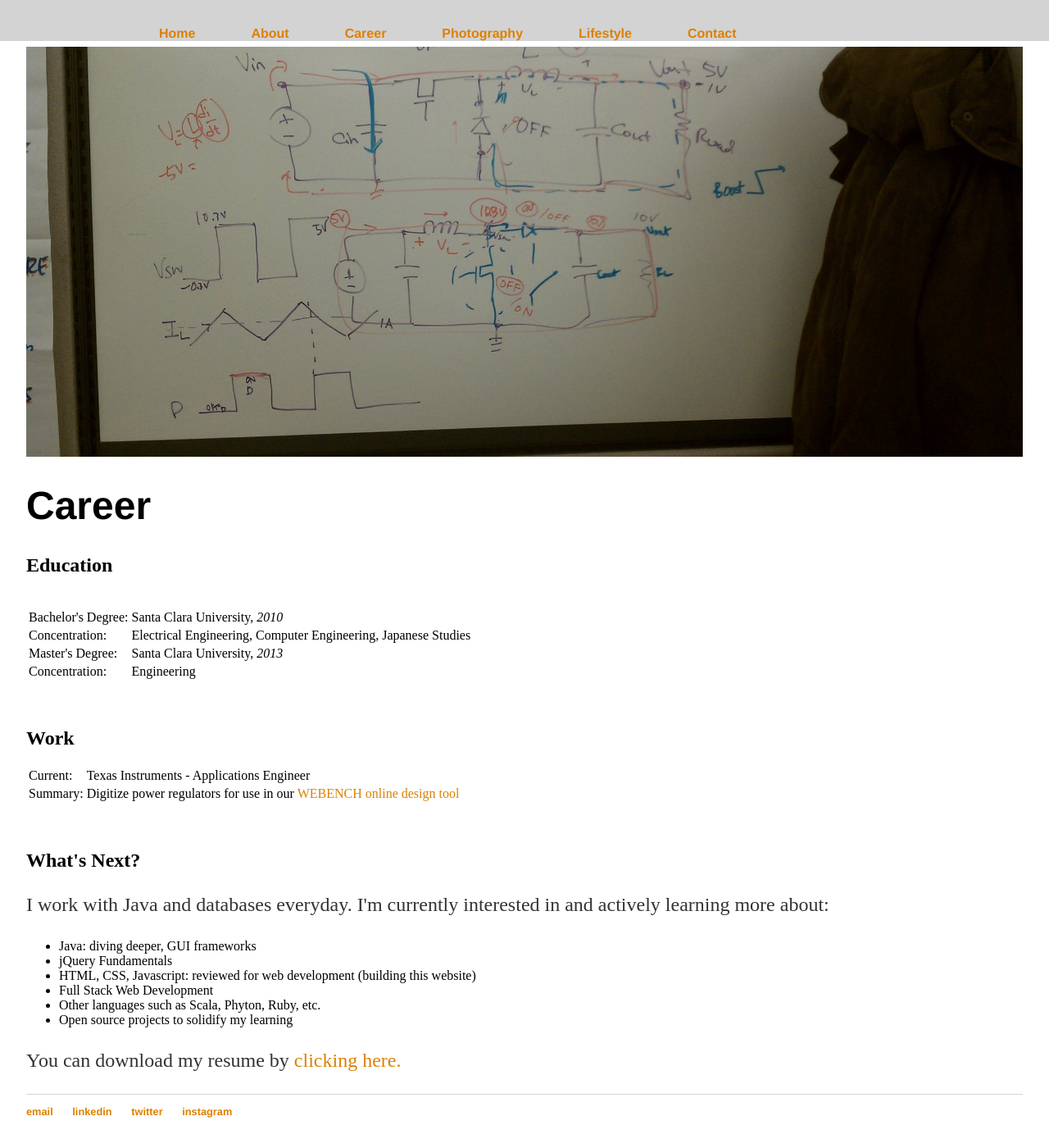
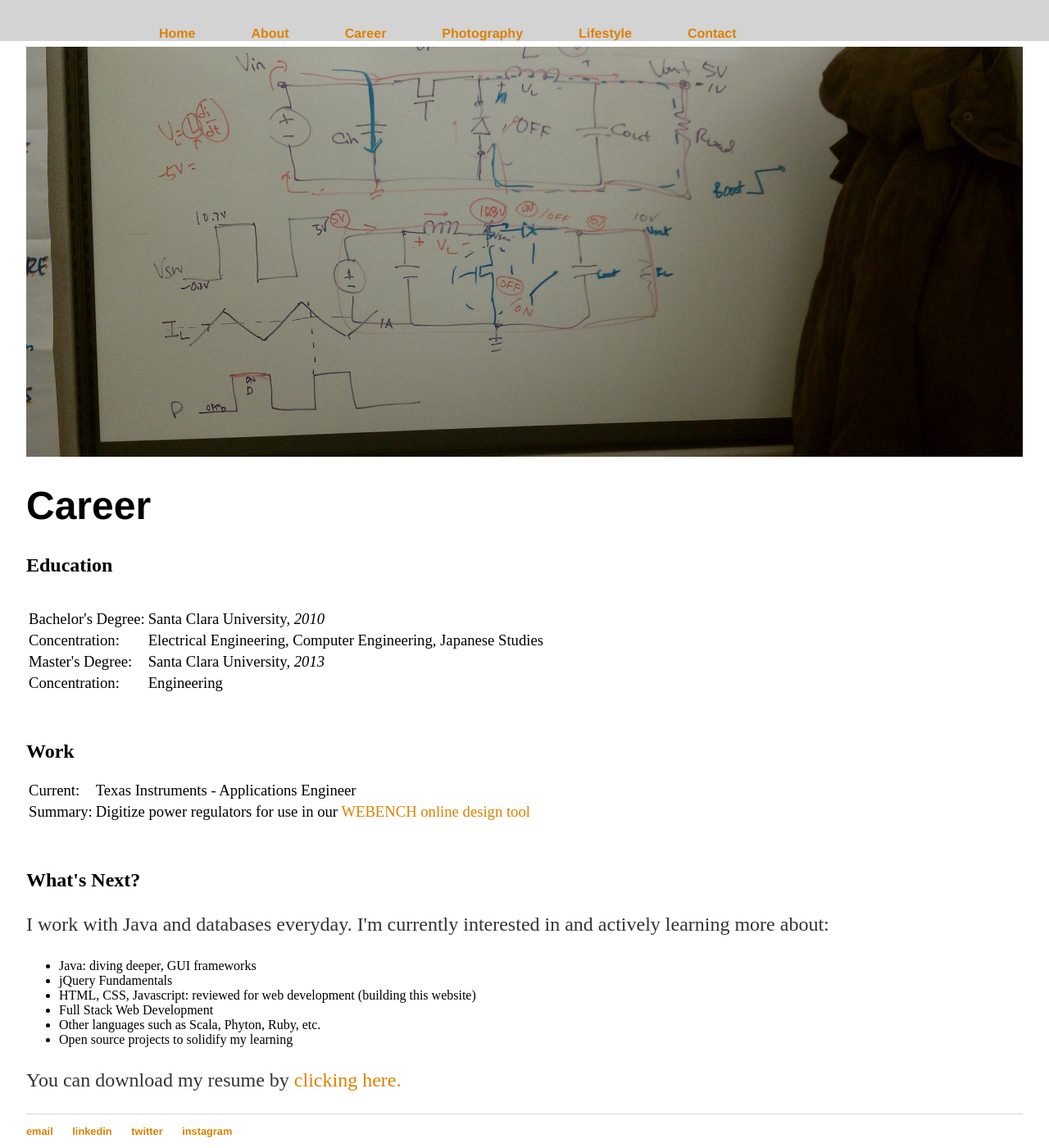
Before and after one commit to itsonlyjaz/itsonlyjaz.github.io, a Jekyll site: the page built from career/index.html, in a window 1280 px wide and 1400 px high, scrolled down 7 px. Shown: the whole window at 82% size. Built offline with Jekyll 4.4.1, drawn with Linux system fonts in a browser that asks for light colours; before the commit the page ends 1383 px from its top, so only the background shows below that.

Commit message:
Update main.css

```diff
--- a/css/main.css
+++ b/css/main.css
@@ -89,6 +89,10 @@ body {
 
 .menu-items li:hover ul {
     display: block;
+}
+
+td {
+    font-size: 14pt;
 }
 
 
```
